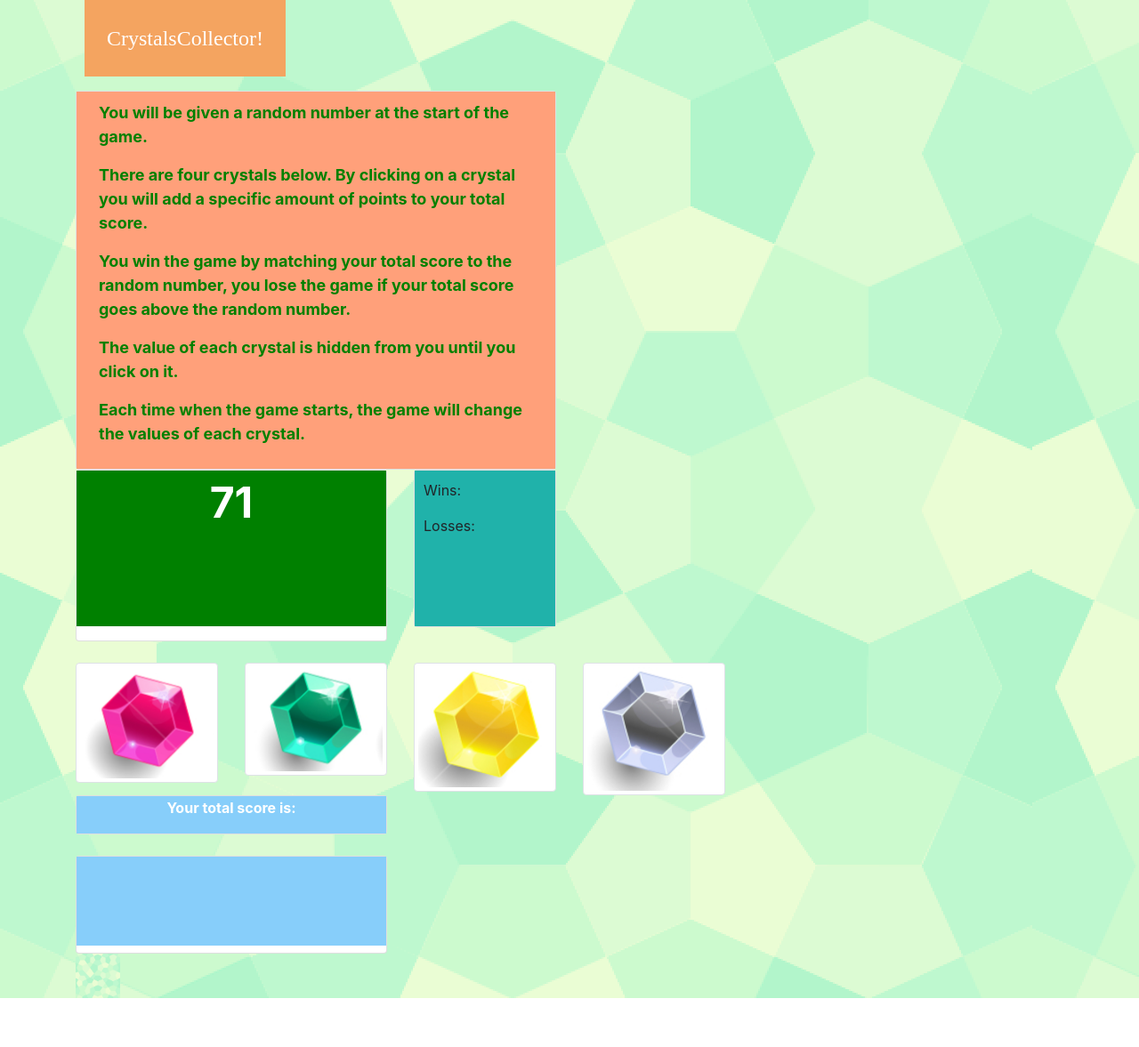
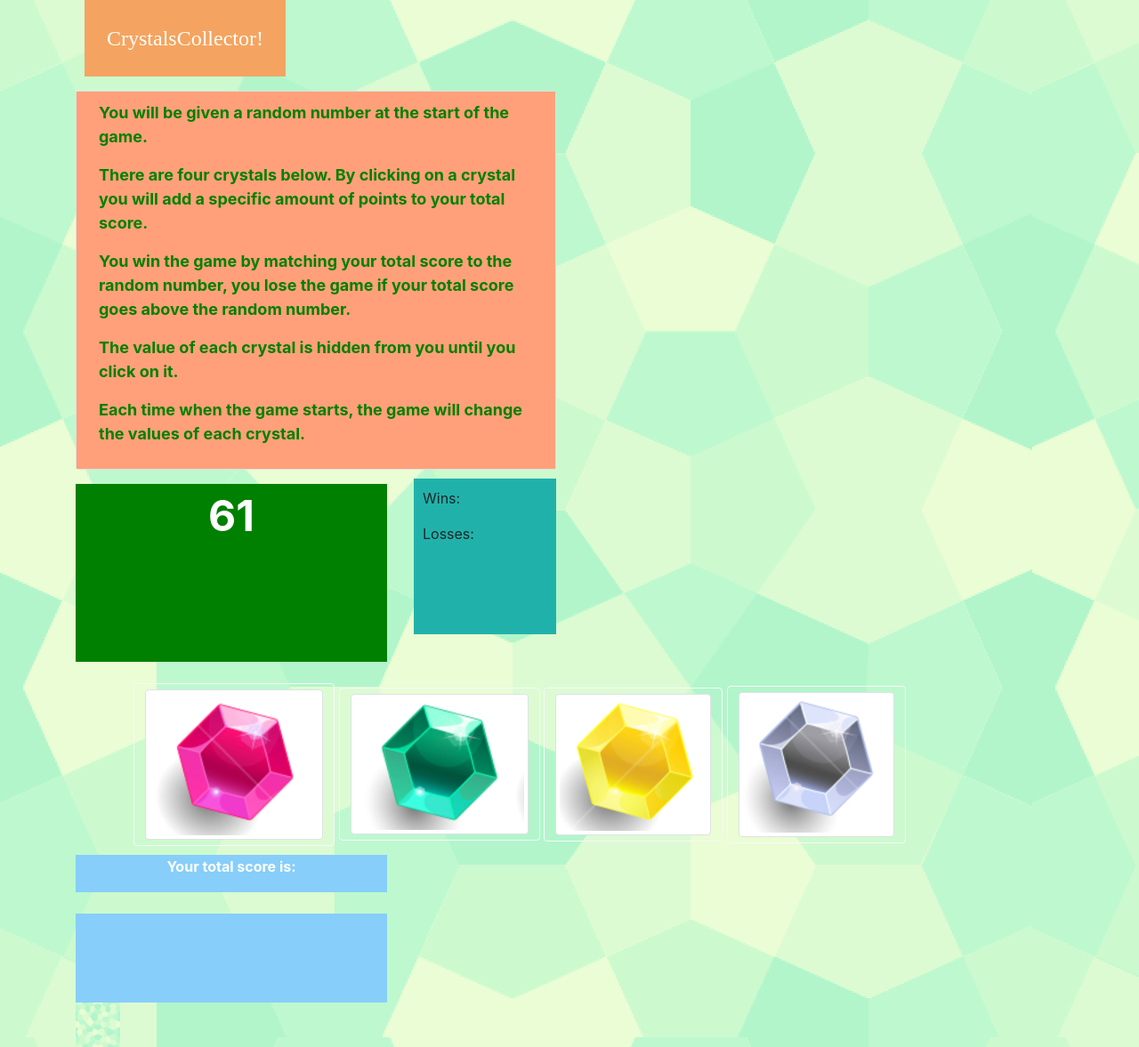
Before and after one commit to briandawkins92/week-4-game, a plain HTML site: page index.html in a window 1280 px wide. Shown: the whole page at 89% size. Before the commit the page ends 1122 px from the top, so only its background shows below. Drawn offline with nearby package versions, Linux system fonts and the light colour scheme.

Commit message:
updates to game.js

```diff
--- a/assets/css/style.css
+++ b/assets/css/style.css
@@ -22,12 +22,16 @@
 
 .randomNumber{
     background-color: green;
-    height: 175px;
+    height: 200px;
     width: auto;
     text-align:center;
     color:white;
     font-weight:bold;
     font-size: 48px;
+    margin-top:10px;
+}
+.buttonsRow{
+    margin-left: 150px;
 }
 .score{
     background-color: lightseagreen;
@@ -35,6 +39,7 @@
     width: auto;
     text-align:left;
     padding: 10px;
+    margin-top:10px;
 }
 .scoreHeader{
     height: auto;
@@ -43,6 +48,7 @@
     color:white;
     font-weight: bold;
     padding: 1px;
+    margin-top: 10px;
 }
 .totalScore{
     background-color: lightskyblue;
@@ -50,6 +56,7 @@
     font-weight:bold;
     height: 100px;
     text-align: center;
+    font-size: 48px;
     padding: 20px;
 }
 
--- a/assets/javascript/game.js
+++ b/assets/javascript/game.js
@@ -11,16 +11,17 @@ var yellowCrystal = Math.floor(Math.random() * (12 - 1 + 1)) + 12;
 var silverCrystal = Math.floor(Math.random() * (12 - 1 + 1)) + 12;
 var totalScore = [""];
 var randomNumber = [""];
+$(".randomNumber").append(gameNumber);
 
-function restartGame(){
-    gameNumber = Math.floor(Math.random() * (120 - 19 + 1)) + 19;
-    pinkCrystal = Math.floor(Math.random() * (12 - 1 + 1)) + 12;
-    greenCrystal = Math.floor(Math.random() * (12 - 1 + 1)) + 12;
-    yellowCrystal = Math.floor(Math.random() * (12 - 1 + 1)) + 12;
-    silverCrystal = Math.floor(Math.random() * (12 - 1 + 1)) + 12;
-    totalScore = [];
-    console.log("game is restarted");
-}
+// function restartGame(){
+//     gameNumber = Math.floor(Math.random() * (120 - 19 + 1)) + 19;
+//     pinkCrystal = Math.floor(Math.random() * (12 - 1 + 1)) + 12;
+//     greenCrystal = Math.floor(Math.random() * (12 - 1 + 1)) + 12;
+//     yellowCrystal = Math.floor(Math.random() * (12 - 1 + 1)) + 12;
+//     silverCrystal = Math.floor(Math.random() * (12 - 1 + 1)) + 12;
+//     totalScore = [];
+//     console.log("game is restarted");
+// }
 
 $(document).ready(function() {
     gameNumber = Math.floor(Math.random() * (120 - 19 + 1)) + 19;
@@ -28,36 +29,48 @@ $(document).ready(function() {
     greenCrystal = Math.floor(Math.random() * (12 - 1 + 1)) + 12;
     yellowCrystal = Math.floor(Math.random() * (12 - 1 + 1)) + 12;
     silverCrystal = Math.floor(Math.random() * (12 - 1 + 1)) + 12;
-    totalScore = [""];
+    totalScore = 0;
     wins = 0;
     losses = 0;
-    $(".randomNumber").append(gameNumber);
+});
+$(document).on("click", function(){
+    // if (totalScore === gameNumber){
+    //     wins++;
+    // }
+    if (totalScore > gameNumber){
+        console.log("loser");
+
+    }
+
+})
+    $("#pink-crystal").on("click", function() {
+     totalScore += pinkCrystal
+    $(".totalScore").html(totalScore);
+    })
+   $("#green-crystal").on("click", function() {
+    totalScore += greenCrystal
+   $(".totalScore").html(totalScore);
+   })
+   $("#yellow-crystal").on("click", function() {
+    totalScore += yellowCrystal
+   $(".totalScore").html(totalScore);
+   })
+   $("#silver-crystal").on("click", function() {
+    totalScore += silverCrystal
+   $(".totalScore").html(totalScore);
+    })
+
 
 
 
 });
 
 
-// function showInTotalScore () {
-    $("#pink-crystal").on("click", function() {
-        console.log(pinkCrystal);
-        $(".totalScore").append(pinkCrystal);
-        totalScore.push(pinkCrystal);
-        totalScore = parseInt(totalScore);
 
+        // function add(a, b) {
+        //     return a + b;
+        // }
 
-   })
-   $("#green-crystal").on("click", function() {
-       console.log(greenCrystal);
-   })
-   $("#yellow-crystal").on("click", function() {
-       console.log(yellowCrystal);
-   })
-   $("#silver-crystal").on("click", function() {
-       console.log(silverCrystal);
-   })
-// }
-
-});
+        // console.log(sum);
 
 /* End Javascript*/
--- a/index.html
+++ b/index.html
@@ -1,8 +1,7 @@
 <!DOCTYPE html>
 <link rel="stylesheet" href="https://maxcdn.bootstrapcdn.com/bootstrap/4.0.0/css/bootstrap.min.css" integrity="sha384-Gn5384xqQ1aoWXA+058RXPxPg6fy4IWvTNh0E263XmFcJlSAwiGgFAW/dAiS6JXm" crossorigin="anonymous">
 <link rel="stylesheet" type="text/css" href="assets/css/style.css">
-<script src="https://ajax.googleapis.com/ajax/libs/jquery/3.1.0/jquery.min.js"></script>
-
+<script src="https://code.jquery.com/jquery.js"></script>
 <script src="assets/javascript/game.js"></script>
 
 <html lang="en">
@@ -43,17 +42,17 @@
         <div class="container">
                 <div class="row">
                         <div class="col-4">
-                                <div class="card">
+                                <div class="randomNumber">
                                         <div>
-                                        <p class="randomNumber"></p>
+                                        <p></p>
                                         </div>
                                 </div>
                         </div>
                         <div class="col-2">
-                                <div class="card">
-                                        <div class="score">
-                                                <p>Wins:</p>
-                                                <p>Losses:</p>
+                                <div class="score">
+                                        <div>
+                                                <p id="wins">Wins:</p>
+                                                <p id="losses">Losses:</p>
                                         </div>
                                 </div>
                         </div>
@@ -61,27 +60,30 @@
                 </div>
         </div>
         <br>
-        <div class="container">
-                        <div class="row">
-                                <div class="col-2" type="button" id="pink-crystal">
-                                        <img src ="assets/images/1crystal.png" class="img-thumbnail">
-                                </div>
-                                <div class="col-2" type="button" id="green-crystal">
-                                        <img src ="assets/images/2crystal.png" class="img-thumbnail">
-                                </div>
-                                <div class="col-2" type="button" id="yellow-crystal">
-                                        <img src ="assets/images/3crystal.png" class="img-thumbnail">
-                                </div>
-                                <div class="col-2" type="button" id="silver-crystal">
-                                        <img src ="assets/images/4crystal.png" class="img-thumbnail">
-                                </div>
+        <div>
+                        <div class="buttonsRow">
+                                <button type="button" class="btn btn-outline-light" id="pink-crystal">
+                                        <img src ="assets/images/1crystal.png" class="img-thumbnail" height=200px width=200px>
+                                </button>
+
+                                <button type="button" class="btn btn-outline-light" id="green-crystal">
+                                        <img src ="assets/images/2crystal.png" class="img-thumbnail" height=200px width=200px>
+                                </button>
+
+                                <button type="button" class="btn btn-outline-light" id="yellow-crystal">
+                                        <img src ="assets/images/3crystal.png" class="img-thumbnail" height=175px width=175px>
+                                </button>
+
+                                <button type="button" class="btn btn-outline-light" id="silver-crystal">
+                                        <img src ="assets/images/4crystal.png" class="img-thumbnail" height=175px width=175px>
+                                </button>
                         </div>
         </div>
         <div class="container">
         <div class="row">
                 <div class="col-4">
-                        <div class="card">
-                                <div class="scoreHeader">
+                        <div class="scoreHeader">
+                                <div>
                                 <p>Your total score is:</p>
                                 </div>
                         </div>
@@ -93,9 +95,9 @@
         <div class="container">
                         <div class="row">
                                 <div class="col-4">
-                                        <div class="card">
+                                        <div  class="totalScore">
                                                 <div>
-                                                <h1 class="totalScore"></h1>
+                                                <h1></h1>
                                                 </div>
                                         </div>
                                 </div>
```
